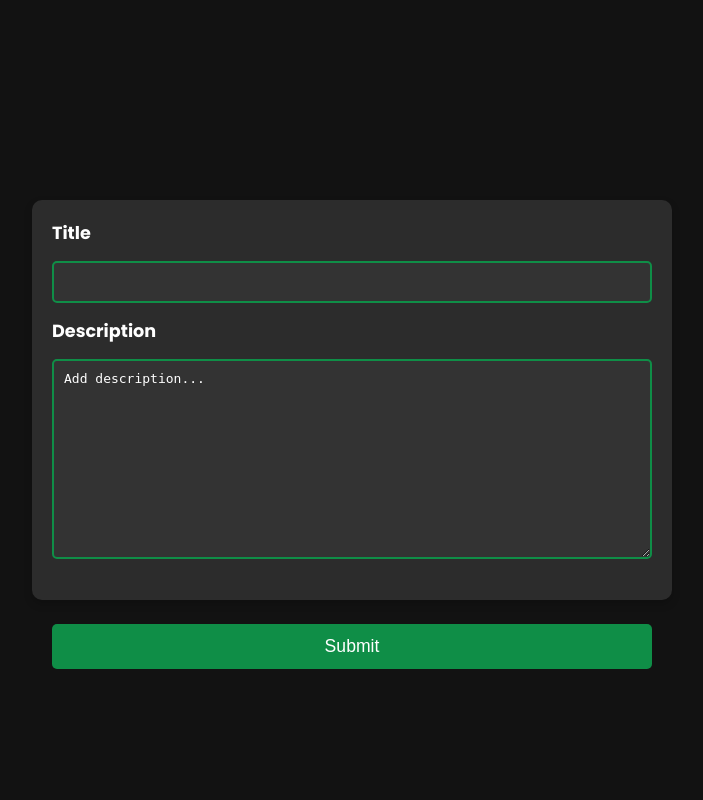
After one commit to lmer15/BHMS, a PHP site: page /ADD/addServices.html in a window 1280 px wide. The commit adds this page. Shown: the whole page, without its empty margins (288-991 px from the left). Run offline with PHP 8.4, Linux system fonts and the light colour scheme.

Commit message:
PHASE4.1

```diff
--- /dev/null
+++ b/ADVERTISEMENT/ADD/addServices.html
@@ -0,0 +1,23 @@
+<!DOCTYPE html>
+<html lang="en">
+<head>
+    <meta charset="UTF-8">
+    <meta name="viewport" content="width=device-width, initial-scale=1.0">
+    <title>Add Services</title>
+    <script src="../../imported_links.js" defer></script>
+    <link rel="stylesheet" href="styleSer.css">
+</head>
+<body>
+    <div class="wrapper">
+        <form action="your-server-side-script.php" method="post">
+            <label for="aminities">Title</label>
+            <input type="text" name="title" id="aminities" required>
+
+            <label for="description">Description</label>
+            <textarea name="description" id="description" required>Add description...</textarea>
+
+            <button type="submit">Submit</button>
+        </form>
+    </div>
+</body>
+</html>
--- /dev/null
+++ b/ADVERTISEMENT/ADD/styleSer.css
@@ -0,0 +1,80 @@
+html {
+    scroll-behavior: smooth;
+}
+
+body {
+    margin: 0;
+    font-family: "Poppins", sans-serif;
+    background-color: #121212;
+    color: #fff;
+    display: flex;
+    justify-content: center;
+    align-items: center;
+    height: 100vh;
+}
+
+* {
+    margin: 0;
+    padding: 0;
+    box-sizing: border-box;
+}
+
+.wrapper {
+    width: 50%;
+    height: 50%;
+    padding: 20px;
+    background-color: #2c2c2c;
+    border-radius: 10px;
+    box-shadow: 0 4px 8px rgba(0, 0, 0, 0.2);
+    display: flex;
+    flex-direction: column;
+    align-items: center;
+}
+
+form {
+    display: flex;
+    flex-direction: column;
+    gap: 15px;
+    width: 100%;
+}
+
+label {
+    font-size: 1.1em;
+    font-weight: bold;
+}
+
+input, textarea {
+    padding: 10px;
+    border: 2px solid #0f8e47;
+    border-radius: 5px;
+    background-color: #333;
+    color: white;
+    font-size: 1em;
+    transition: border-color 0.3s ease, background-color 0.3s ease;
+}
+
+textarea{
+    height: 200px;
+}
+
+input:focus, textarea:focus {
+    border-color: #0f8e47;
+    background-color: rgba(15, 142, 71, 0.1);
+    outline: none;
+}
+
+button {
+    margin-top: 50px;
+    padding: 12px 20px;
+    background-color: #0f8e47;
+    color: white;
+    border: none;
+    border-radius: 5px;
+    font-size: 1.1em;
+    cursor: pointer;
+    transition: background-color 0.3s ease;
+}
+
+button:hover {
+    background-color: #0d6e37; /* Slightly darker green on hover */
+}
--- a/ADVERTISEMENT/aminities.html
+++ b/ADVERTISEMENT/aminities.html
@@ -68,6 +68,10 @@
                         Swimming Pool</p>
                 </div>
 
+                <div class="add-aminities">
+                    <a href="ADD/addAminities.html"><i class='bx bx-plus icon-add'></i></a>
+                </div>
+
 
 
         </div>
--- a/ADVERTISEMENT/services.html
+++ b/ADVERTISEMENT/services.html
@@ -87,6 +87,10 @@
                   </div>
                 </div>
 
+                <div class="add-services">
+                    <a href="ADD/addServices.html"><i class='bx bx-plus icon-add'></i></a>
+                </div>
+
               </div>
         </div>
     </section>
```
Also changed, not shown: ADVERTISEMENT/ADD/add.php (added, +80 -0 lines), ADVERTISEMENT/ADD/addAminities.html (added, +23 -0 lines), ADVERTISEMENT/ADD/styleAmi.css (added, +80 -0 lines), ADVERTISEMENT/style.css (+31 -7 lines).
